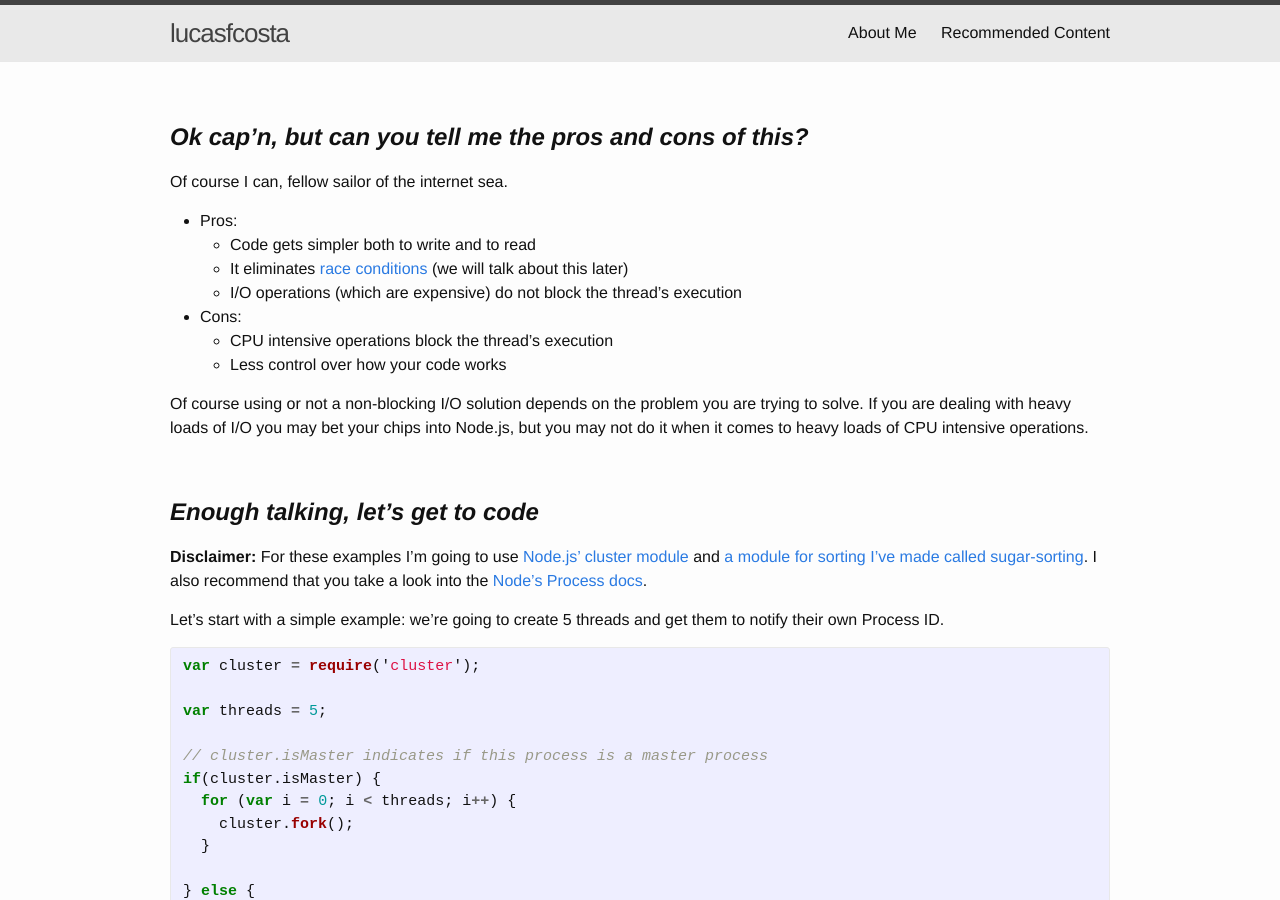
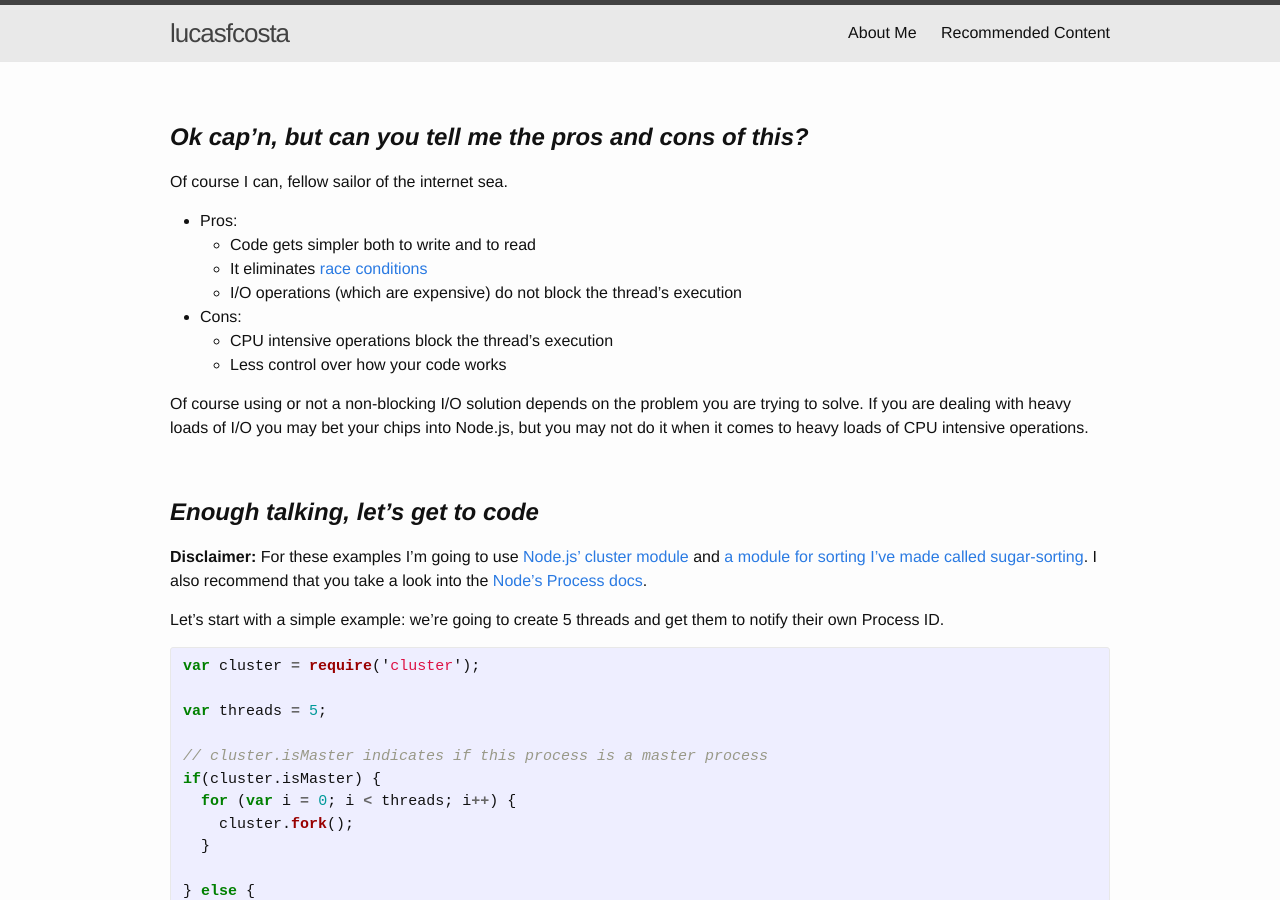
Before and after one commit to lucasfcosta/blog, a Jekyll site: the page built from _posts/2015-09-12-NodeJS-Multithreading-and-Its-Cluster.md, in a window 1280 px wide and 900 px high, scrolled down 659 px. Built offline with Jekyll 4.4.1, drawn with Linux system fonts in a browser that asks for light colours; comment, search, counter and statistics services are not loaded.

Commit message:
Removing missplaced parenthesis text on Multithread Post

```diff
--- a/_posts/2015-09-12-NodeJS-Multithreading-and-Its-Cluster.md
+++ b/_posts/2015-09-12-NodeJS-Multithreading-and-Its-Cluster.md
@@ -29,7 +29,7 @@ Of course I can, fellow sailor of the internet sea.
 
 * Pros:
   - Code gets simpler both to write and to read
-  - It eliminates [race conditions](http://stackoverflow.com/questions/34510/what-is-a-race-condition) (we will talk about this later)
+  - It eliminates [race conditions](http://stackoverflow.com/questions/34510/what-is-a-race-condition)
   - I/O operations (which are expensive) do not block the thread's execution
 
 * Cons:
```
